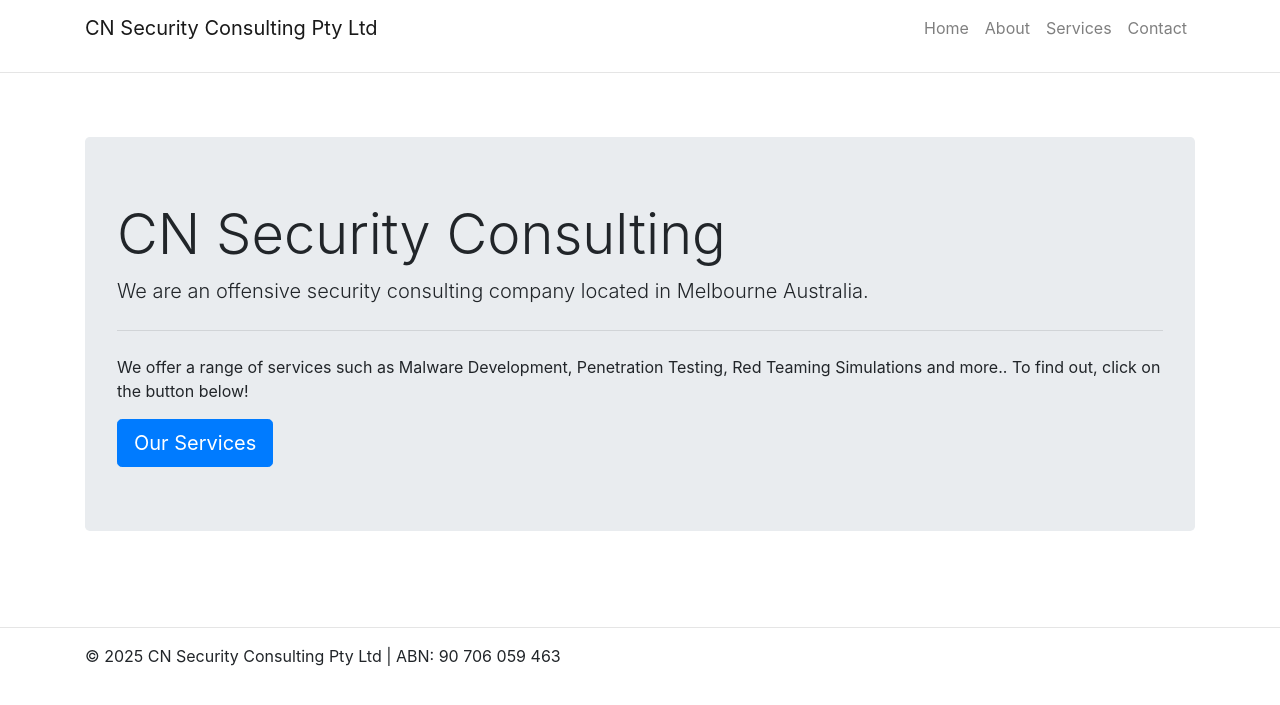
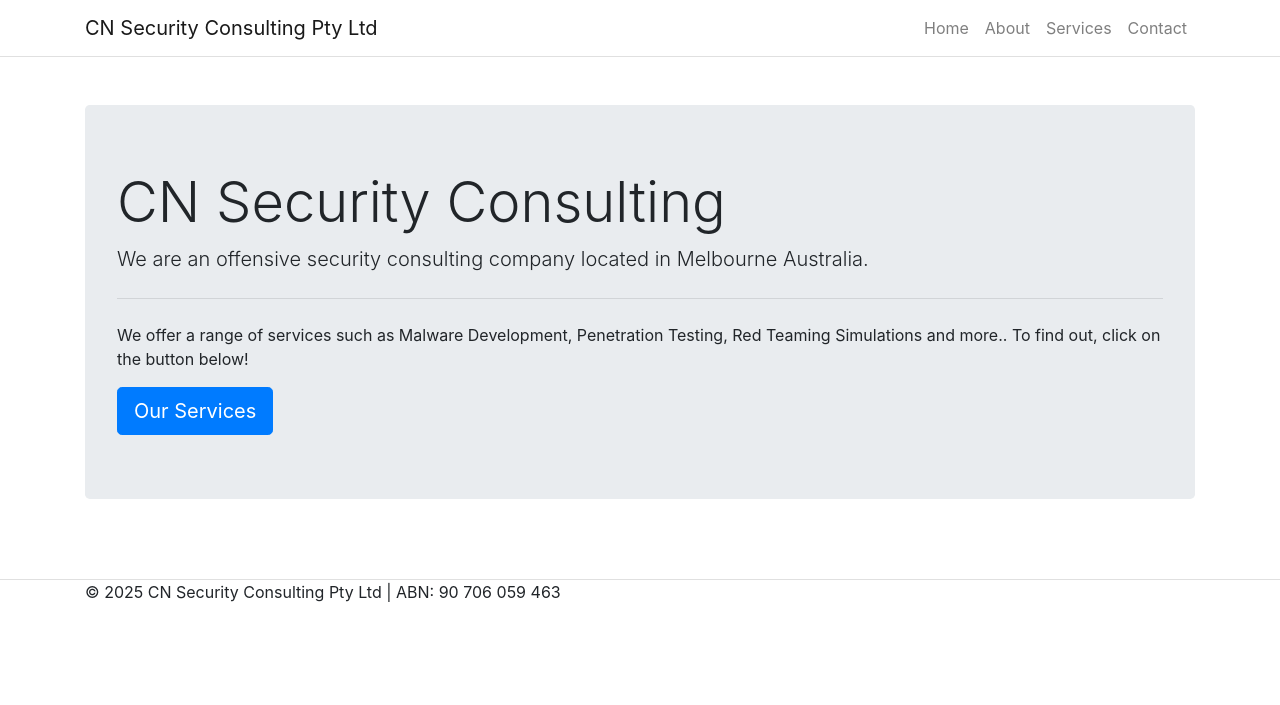
Before and after one commit to hookthieves/hookthieves.github.io, a Jekyll site: the page built from index.html, in a window 1280 px wide. Shown: the top 705 px of the page. Built offline with Jekyll 4.4.1, drawn with Linux system fonts in a browser that asks for light colours.

Commit message:
Update style.css

```diff
--- a/assets/css/style.css
+++ b/assets/css/style.css
@@ -31,3 +31,19 @@
         min-height: auto; /* Remove fixed height on mobile for natural stacking */
     }
 }
+/* Horizontal lines for header and footer */
+.header-line, .footer-line {
+    border: 0;
+    border-top: 1px solid #e0e0e0; /* Light grey to match theme */
+    margin: 0; /* Remove default margins */
+    width: 100%; /* Full width */
+}
+
+/* Ensure no extra spacing */
+.header-line {
+    margin-top: 0; /* Tight against navbar */
+}
+
+.footer-line {
+    margin-bottom: 0; /* Tight against footer */
+}
```
